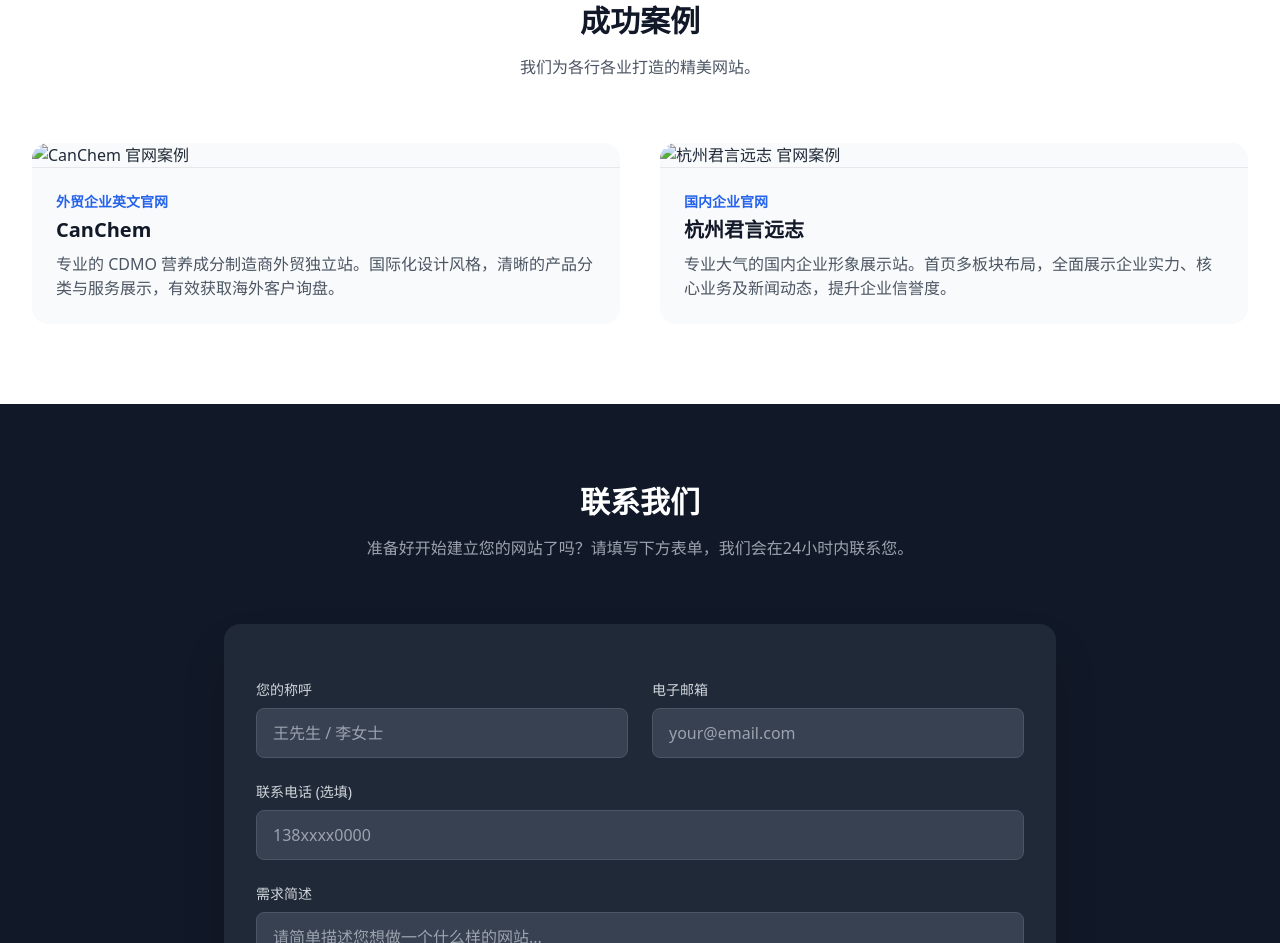
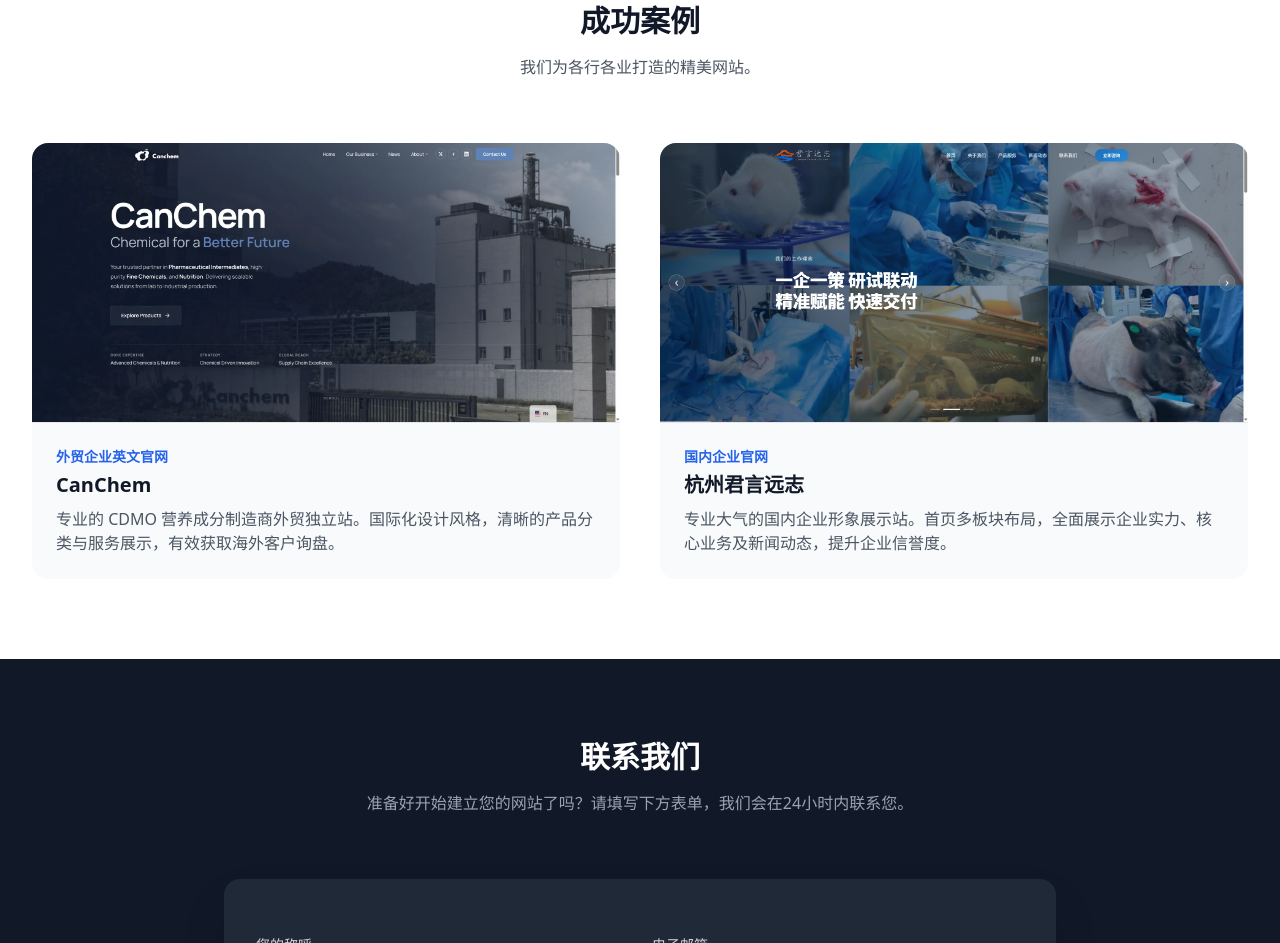
Before and after one commit to ff85662154/wp-promo, a plain HTML site: page index.html in a window 1280 px wide. Shown: the part 1894-2837 px from the top of the page. Drawn offline with nearby package versions, Linux system fonts and the light colour scheme.

Commit message:
Update index.html

```diff
--- a/index.html
+++ b/index.html
@@ -136,7 +136,7 @@
                 <a href="https://www.can-chem.com/" target="_blank" rel="noopener noreferrer" class="bg-gray-50 rounded-2xl overflow-hidden hover:shadow-xl transition group block">
                     <div class="aspect-w-16 aspect-h-9 overflow-hidden border-b border-gray-200">
                         <!-- 注意：这里的图片需要您自己上传到 github 仓库的 assets 文件夹中 -->
-                        <img src="./assets/can-chem.png" alt="CanChem 官网案例" class="w-full h-full object-cover object-top group-hover:scale-105 transition duration-300">
+                        <img src="./assets/canchem.webp" alt="CanChem 官网案例" class="w-full h-full object-cover object-top group-hover:scale-105 transition duration-300">
                     </div>
                     <div class="p-6">
                         <div class="text-sm text-blue-600 font-semibold mb-1">外贸企业英文官网</div>
@@ -149,7 +149,7 @@
                 <a href="https://www.junyansci.cn/" target="_blank" rel="noopener noreferrer" class="bg-gray-50 rounded-2xl overflow-hidden hover:shadow-xl transition group block">
                     <div class="aspect-w-16 aspect-h-9 overflow-hidden border-b border-gray-200">
                          <!-- 注意：这里的图片需要您自己上传到 github 仓库的 assets 文件夹中 -->
-                        <img src="./assets/junyansci.png" alt="杭州君言远志 官网案例" class="w-full h-full object-cover object-top group-hover:scale-105 transition duration-300">
+                        <img src="./assets/junyanzhiyuan.webp" alt="杭州君言远志 官网案例" class="w-full h-full object-cover object-top group-hover:scale-105 transition duration-300">
                     </div>
                     <div class="p-6">
                         <div class="text-sm text-blue-600 font-semibold mb-1">国内企业官网</div>
```
